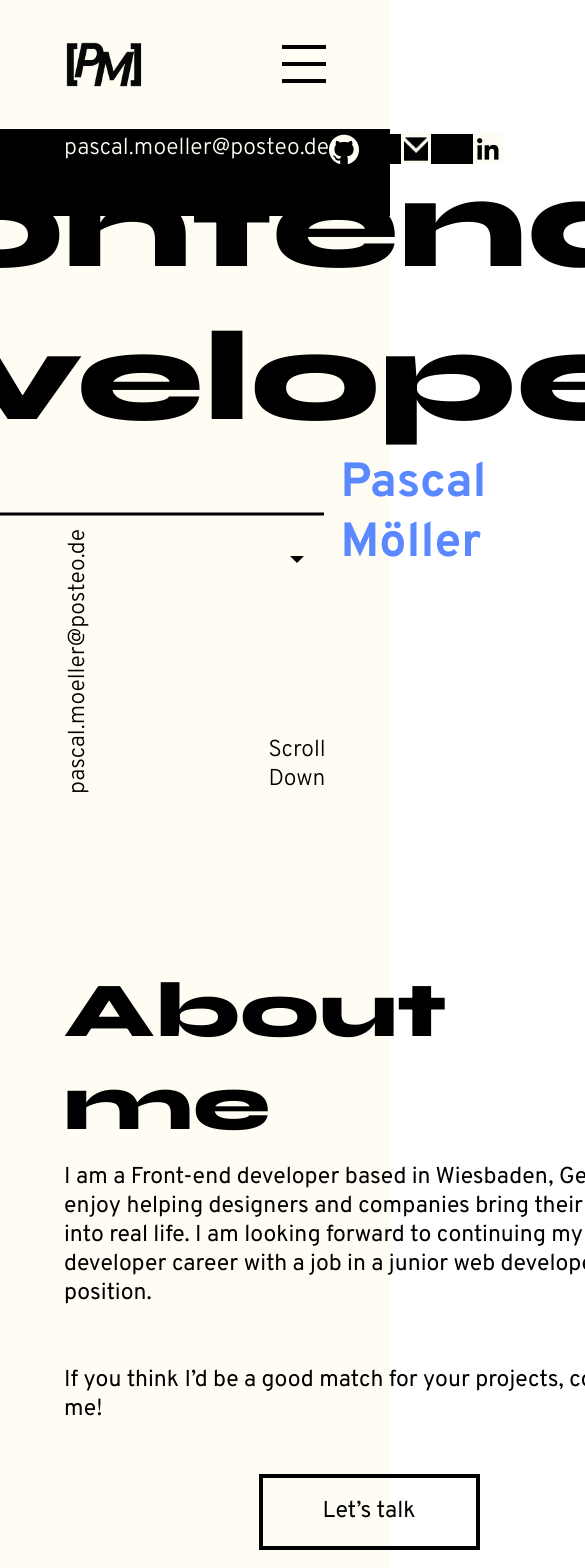
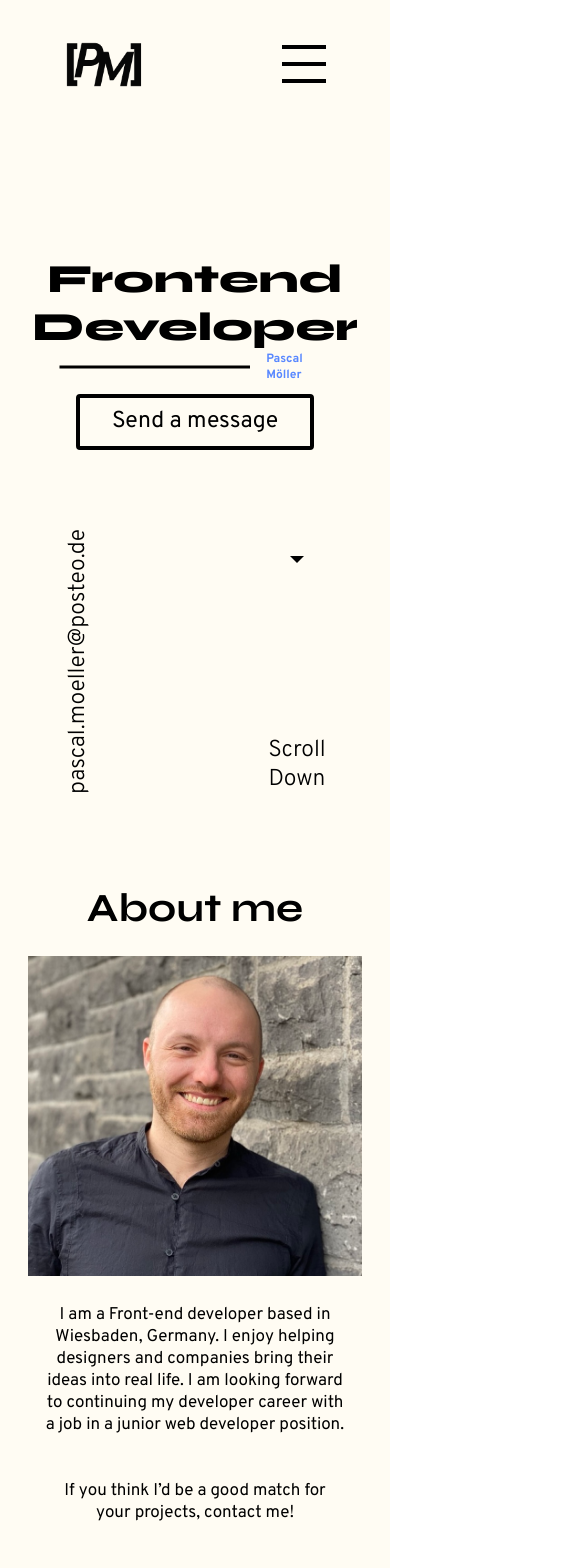
Before and after one commit to Pacl3m/portfolio, an Angular app: page / in a window 390 px wide. Shown: the top 1568 px of the page, 585 px wide, since content can reach past the window. Built offline with nearby package versions, Linux system fonts and the light colour scheme.

Commit message:
responsiv header, headline and about.me

```diff
--- a/src/app/about-me/about-me.component.scss
+++ b/src/app/about-me/about-me.component.scss
@@ -1,6 +1,11 @@
 .aboutMeSection {
     margin-top: 120px;
     margin-bottom: 32px;
+
+    @media(max-width: 1080px) {
+        margin-top: 40px;
+        margin-bottom: 10px;
+    }
 
     .headlineAboutMe {
         h2 {
@@ -8,6 +13,26 @@
             font-size: 78px;
             font-weight: 800;
             margin: 0;
+
+            @media(max-width: 1250px) {
+                font-size: 64px;
+            }
+
+            @media(max-width: 1130px) {
+                font-size: 56px;
+            }
+
+            @media(max-width: 1080px) {
+                text-align: center;
+            }
+
+            @media(max-width: 650px) {
+                font-size: 40px;
+            }
+
+            @media(max-width: 450px) {
+                font-weight: 700;
+            }
 
             &:hover {
                 color: #5988FF;
@@ -21,6 +46,11 @@
         align-items: center;
         margin-bottom: 64px;
 
+        @media(max-width: 1080px) {
+            flex-direction: column-reverse;
+            margin-bottom: 0px;
+        }
+
         .rightAboutMeInfoBox {
             display: flex;
             flex-direction: column;
@@ -32,6 +62,29 @@
                 font-size: 23px;
                 font-weight: 400;
                 margin-bottom: 50px;
+
+                @media(max-width: 1250px) {
+                    font-size: 20px;
+                }
+
+                @media(max-width: 1130px) {
+                    font-size: 17px;
+                }
+
+                @media(max-width: 1080px) {
+                    margin-top: 24px;
+                    text-align: center;
+                    margin-bottom: 0px;
+                }
+
+                @media(max-width: 650px) {
+                    width: 400px;
+                }
+
+                @media(max-width: 450px) {
+                    width: 300px;
+                    margin-bottom: 0px;
+                }
             }
 
             .contactButton {
@@ -47,6 +100,27 @@
                 align-items: center;
                 transition: 150ms;
 
+                @media(max-width: 1250px) {
+                    height: 48px;
+                    width: 180px;
+                }
+
+                @media(max-width: 1130px) {
+                    height: 48px;
+                    width: 180px;
+                }
+
+                @media(max-width: 1080px) {
+                    margin-top: 20px;
+                }
+
+                @media(max-width: 870px) {
+                    transition: none;
+                    visibility: hidden;
+                    margin-top: 0px;
+                    height: 0;
+                }
+
                 &:hover {
                     font-weight: 800;
                     width: 280px;
@@ -59,8 +133,20 @@
             display: inline-block;
             margin-top: -32px;
 
+            @media(max-width: 1080px) {
+                margin-top: 24px;
+            }
+
             img {
                 height: 440px;
+
+                @media(max-width: 1250px) {
+                    height: 360px;
+                }
+
+                @media(max-width: 1130px) {
+                    height: 320px;
+                }
             }
 
             &::after {
--- a/src/app/contact-me/contact-me.component.html
+++ b/src/app/contact-me/contact-me.component.html
@@ -1,4 +1,4 @@
-<div class="spacer"></div>
+<div class="spacer" id="contactMe"></div>
 <div class="diagonal"></div>
 <div class="contentBox">
     <div class="content">
--- a/src/app/header/header.component.scss
+++ b/src/app/header/header.component.scss
@@ -141,6 +141,12 @@
             height: 120px;
             text-align: center;
 
+            // @media(max-width: 720px) {
+            //     font-size: 64px;
+            //     width: 380px;
+            //     height: 80px;
+            // }
+
             &::before,
             &::after {
                 content: ''; // Pseudo-Element-Inhalt
@@ -272,3 +278,41 @@
     background-color: rgba(0, 0, 0, 0.4);
     height: 100vh;
 }
+
+@media(max-width: 720px) {
+    .dropdownMenu {
+        .dropdownInfoButton {
+            flex-direction: column-reverse;
+            align-items: center;
+            gap: 16px;
+        }
+
+        .dropdownInfo {
+            display: flex;
+            align-items: center;
+            flex-direction: column;
+
+            .dropdownInfoTop {
+                span {
+                    font-size: 50px;
+                }
+            }
+        }
+
+        .quickLinks {
+            a {
+                font-size: 56px;
+                width: 330px;
+                height: 70px;
+
+                &:hover::after {
+                    width: 140px;
+                }
+
+                &::before {
+                    height: 38px;
+                }
+            }
+        }
+    }
+}
--- a/src/app/headline/headline.component.html
+++ b/src/app/headline/headline.component.html
@@ -7,6 +7,12 @@
             <div class="stroke"></div>
             <h2>Pascal Möller</h2>
         </div>
+    </div>
+
+    <div class="middleContainer">
+        <a href="#contactMe">
+            Send a message
+        </a>
     </div>
 
     <div class="bottomlineContainer">
--- a/src/app/headline/headline.component.scss
+++ b/src/app/headline/headline.component.scss
@@ -3,7 +3,7 @@
 }
 
 .headlineContainer {
-    height: 50%;
+    height: 40%;
     display: flex;
     align-items: center;
     justify-content: center;
@@ -17,6 +17,22 @@
             font-size: 128px;
             margin-bottom: 0;
             margin-top: 300px;
+
+            @media(max-width: 1100px) {
+                font-size: 90px;
+            }
+
+            @media(max-width: 870px) {
+                font-size: 74px;
+            }
+
+            @media(max-width: 780px) {
+                font-size: 56px;
+            }
+
+            @media(max-width: 550px) {
+                font-size: 40px;
+            }
         }
     }
 
@@ -32,6 +48,22 @@
             color: #5988FF;
             font-size: 48px;
             font-weight: 700;
+
+            @media(max-width: 1100px) {
+                font-size: 36px;
+            }
+
+            @media(max-width: 870px) {
+                font-size: 24px;
+            }
+
+            @media(max-width: 780px) {
+                font-size: 16px;
+            }
+
+            @media(max-width: 550px) {
+                font-size: 12px;
+            }
         }
 
         .stroke {
@@ -40,12 +72,69 @@
             height: 4px;
             background-repeat: no-repeat;
             background-size: cover;
+
+            @media(max-width: 1100px) {
+                width: 500px;
+            }
+
+            @media(max-width: 870px) {
+                width: 400px;
+            }
+
+            @media(max-width: 780px) {
+                width: 300px;
+            }
+
+            @media(max-width: 550px) {
+                width: 220px;
+            }
+        }
+    }
+}
+
+.middleContainer {
+    visibility: hidden;
+    height: 20%;
+    display: flex;
+    justify-content: center;
+    align-items: center;
+
+    @media(max-width: 870px) {
+        visibility: inherit;
+    }
+
+    a {
+        display: flex;
+        justify-content: center;
+        align-items: center;
+        text-decoration: none;
+        text-align: center;
+        cursor: pointer;
+        width: 230px;
+        height: 48px;
+        background-color: #FFFCF3;
+        font-family: 'Overpass';
+        font-size: 23px;
+        font-weight: 400;
+        color: black;
+        border: solid 4px black;
+        border-radius: 4px;
+        transition: 125ms;
+
+        &:hover {
+            box-shadow: 0 5px 10px black;
+        }
+
+        &:active {
+            transform: translateY(1px) rotateX(0) rotateY(0);
+            box-shadow: 0 15px 80px rgba(255, 255, 255, 0.5),
+                0 5px 15px rgba(255, 255, 255, 0.3);
         }
     }
 }
 
 .bottomlineContainer {
-    height: 50%;
+    height: 40%;
     display: flex;
     align-items: flex-end;
     justify-content: space-between;
@@ -96,3 +185,26 @@
         margin-top: 105px;
     }
 }
+
+
+// @media(max-width: 1100px) {
+//     .aboveTheFold {
+//         .headlineContainer {
+//             .headlingTop {
+//                 h1 {
+//                     // font-size: 90px;
+//                 }
+//             }
+
+//             .headlinebottom {
+//                 .stroke {
+//                     width: 500px;
+//                 }
+
+//                 h2 {
+//                     font-size: 36px;
+//                 }
+//             }
+//         }
+//     }
+// }
```
